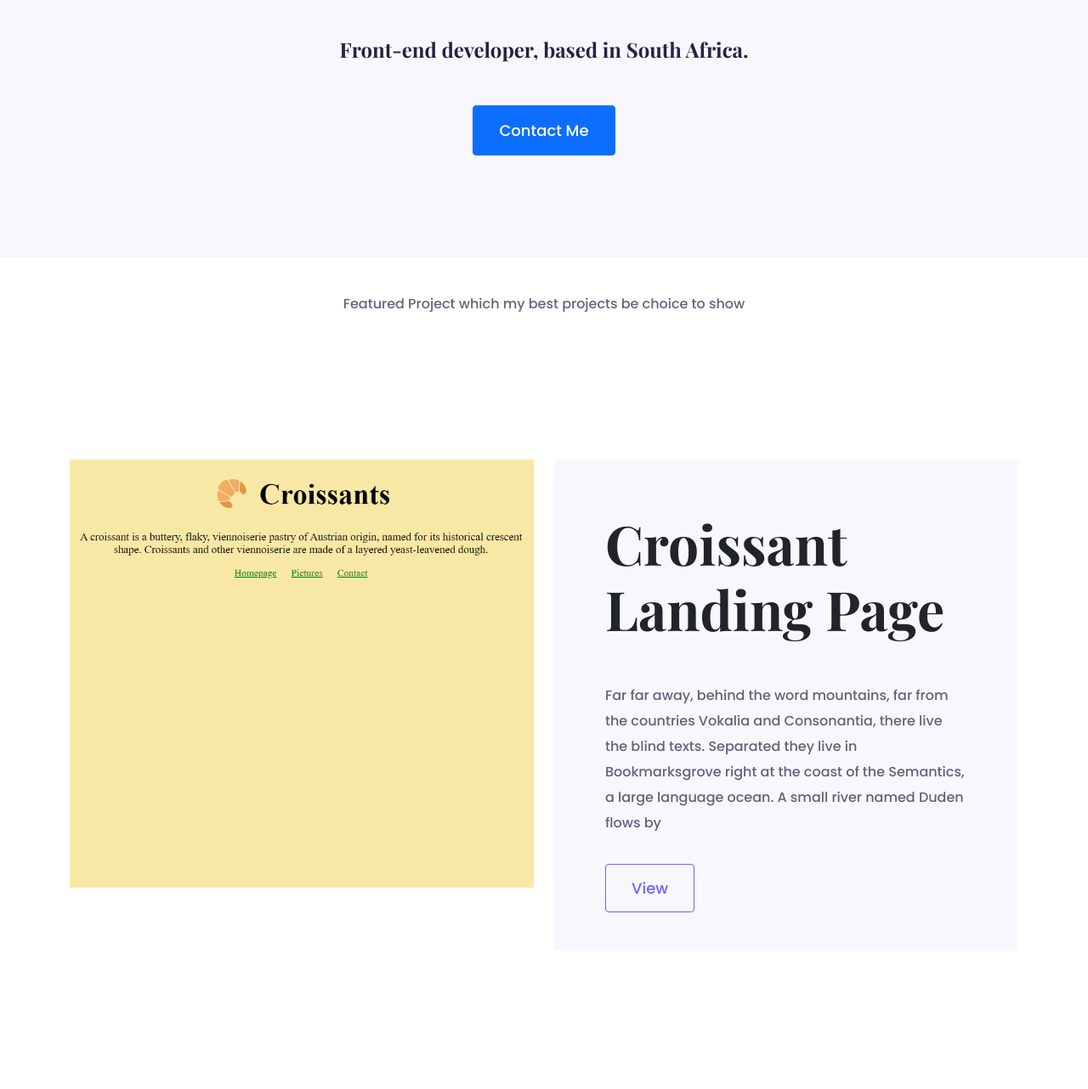
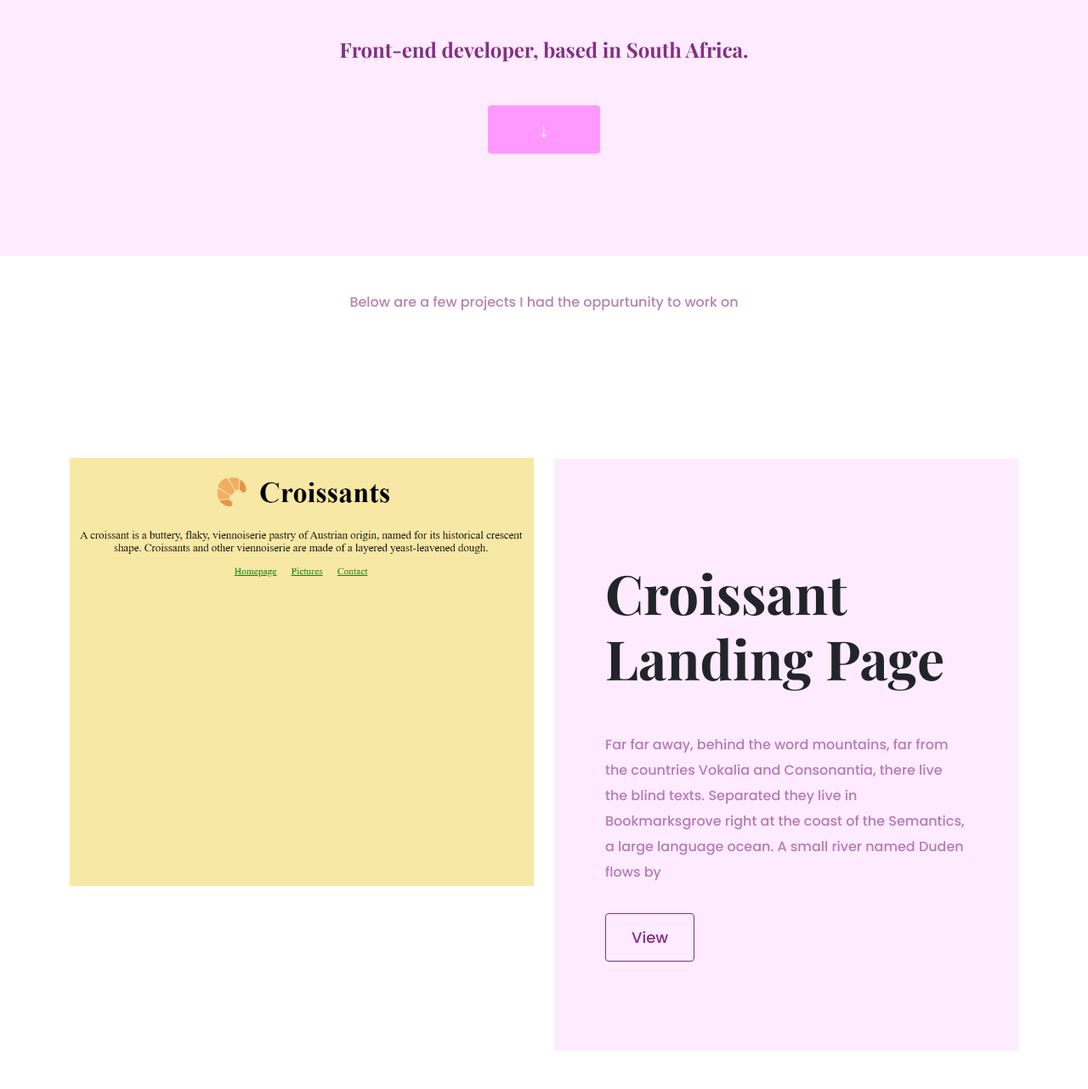
Before and after one commit to Amina-Ismail/Portfolio-project, a plain HTML site: page index.html in a window 1280 px wide. Shown: the part 358-1640 px from the top of the page at 85% size. Drawn offline with nearby package versions, Linux system fonts and the light colour scheme.

Commit message:
Changed background and text color

```diff
--- a/index.html
+++ b/index.html
@@ -64,11 +64,14 @@
       <p>Hi, I am</p>
       <h1 class="mb-5">Amina Ismail</h1>
       <h2 class="mb-5">Front-end developer, based in South Africa.</h2>
-      <a href="#" class="btn btn-primary primary-button">Contact Me</a>
+
+      <nav>
+        <a href="#project" class="btn btn-primary primary-button">↓</a>
+      </nav>
     </div>
 
     <p class="text-center mb-5">
-      Featured Project which my best projects be choice to show
+      Below are a few projects I had the oppurtunity to work on
     </p>
 
     <div class="container">
@@ -76,7 +79,7 @@
         <div class="col d-none d-lg-block">
           <img src="images/croissant.png" class="img-fluid img-adjust" alt="" />
         </div>
-        <div class="col">
+        <div class="col" id="project">
           <div class="project-description">
             <h2 class="mb-5">Croissant Landing Page</h2>
             <p class="mb-5">
--- a/styles/portfolio.css
+++ b/styles/portfolio.css
@@ -1,6 +1,8 @@
 :root {
   --heading-font: "Playfair Display", serif;
   --default-font: "Poppins", sans-serif;
+  --default-background: rgb(255, 153, 255, 0.2);
+  --paragraph-text: rgb(131, 47, 131);
 }
 body {
   font-family: var(--default-font);
@@ -15,13 +17,12 @@ h2 {
 p {
   line-height: 30px;
   font-size: 16px;
-  color: #272142;
-  opacity: 70%;
+  color: rgb(131, 47, 131, 0.6);
 }
 .hero {
   text-align: center;
   font-family: var(--default-font);
-  background-color: #f9f7fe;
+  background-color: var(--default-background);
   padding: 120px 20px;
   margin-bottom: 40px;
 }
@@ -29,7 +30,8 @@ p {
   font-size: 36px;
   font-weight: bold;
   margin: 0;
-  color: #272142;
+  color: var(--paragraph-text);
+  opacity: none;
 }
 .hero h1 {
   font-size: 96px;
@@ -39,30 +41,33 @@ p {
 .hero h2 {
   font-size: 24px;
   font-weight: normal;
-  color: #272142;
+  color: var(--paragraph-text);
   line-height: 1.5;
   font-family: var(--heading-font);
 }
 .primary-button {
   color: white;
+  background-color: rgb(255, 153, 255) !important;
+  border: none;
   border-radius: 4px;
-  font-size: 18px;
-  padding: 15px 30px;
-  font-weight: normal;
+  font-size: 24px;
+  font-weight: bold;
+  padding: 15px 60px;
+
   line-height: 27px;
 }
 .btn-learn {
-  color: #6c63ff;
+  color: var(--paragraph-text);
   border-radius: 4px;
-  border: 1px solid #6c63ff;
+  border: 1px solid var(--paragraph-text);
   font-size: 18px;
   line-height: 27px;
   padding: 15px 30px;
   text-decoration: none;
 }
 .project-description {
-  padding: 60px 60px;
-  background-color: #f9f7fe;
+  padding: 120px 60px;
+  background-color: var(--default-background);
   margin-top: 121px;
 }
 .img-adjust {
@@ -71,14 +76,14 @@ p {
 
 @media (max-width: 900px) {
   h1 {
-    font-size: 44px;
+    font-size: 30px;
     line-height: 2;
   }
   h2 {
     font-size: 44px;
   }
   .project-description {
-    padding: 0;
+    padding: 60px 20px;
     text-align: center;
   }
   .hero {
```
